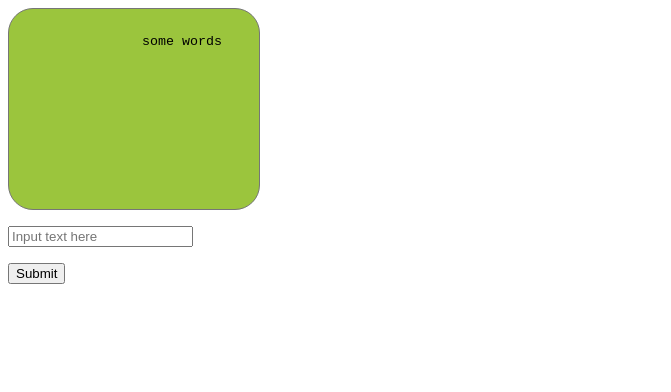
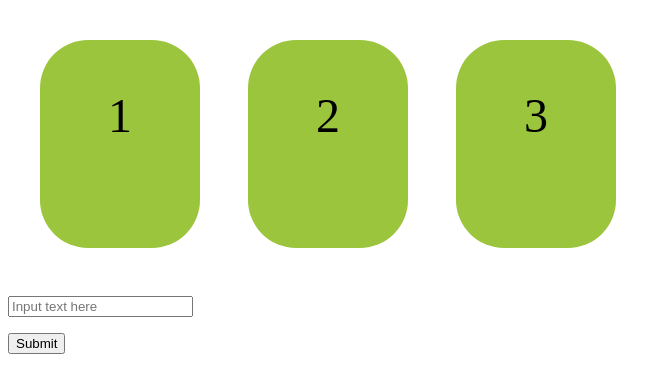
Before and after one commit to ridge-computer-science-club/GalesiBoard, a plain HTML site: page HomePage.html in a window 1280 px wide. Shown: the whole page, without its empty margins (0-671 px from the left). Drawn offline with Linux system fonts and the light colour scheme.

Commit message:
Completed the textbox by using CSS grid

```diff
--- a/HomePage.html
+++ b/HomePage.html
@@ -6,9 +6,11 @@
         <title>GalesiBoard</title>
     </head>
     <body>
-        <textarea>
-            some words
-        </textarea>
+        <div class="textbox">
+            <div class="box">1</div>
+            <div class="box">2</div>
+            <div class="box">3</div>
+        </div>
         <p>
         <div class="mdc-text-field">
             <div class="mdc-line-ripple"></div>
--- a/HomePageStyleSheet.css
+++ b/HomePageStyleSheet.css
@@ -1,13 +1,21 @@
-textarea {
-  border-radius: 25px;
-  background: #9bc53d;
-  resize: none;
-  padding: 25px;
-  width: 200px;
-  height: 150px;
+.textbox {
+  display: grid;
+  grid-template-columns: auto auto;
+  background-color: #ffffff;
+  padding: 2em;
+  grid-column-gap: 3em;
+  grid-row-gap: 3em;
+  grid-template-columns: 1fr 1fr 1fr 1fr 1fr 1fr;
+  grid-auto-rows: 13em;
+}
+.box {
+  background-color: #9bc53d;
+  padding: 1em;
+  font-size: 3em;
   text-align: center;
+  border-radius: 1em;
   vertical-align: middle;
 }
-textarea:hover{
+.box:hover{
   background-color: #9ac53dad;
 }
```
